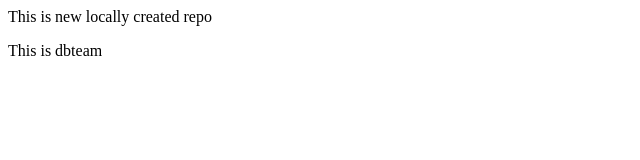
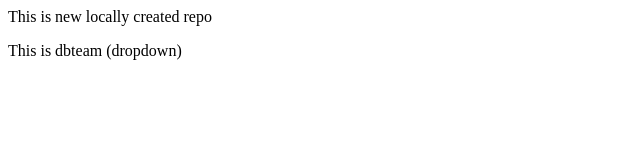
Before and after one commit to pluto023/localrepo, a plain HTML site: page Index.html in a window 1280 px wide. Shown: the full height of the page, 0-640 px from the left. Drawn offline with Linux system fonts and the light colour scheme.

Commit message:
dropdown added

```diff
--- a/Index.html
+++ b/Index.html
@@ -1,2 +1,2 @@
 <p>This is new locally created repo<p>
-<p>This is dbteam<P>
+<p>This is dbteam (dropdown)<P>
```
